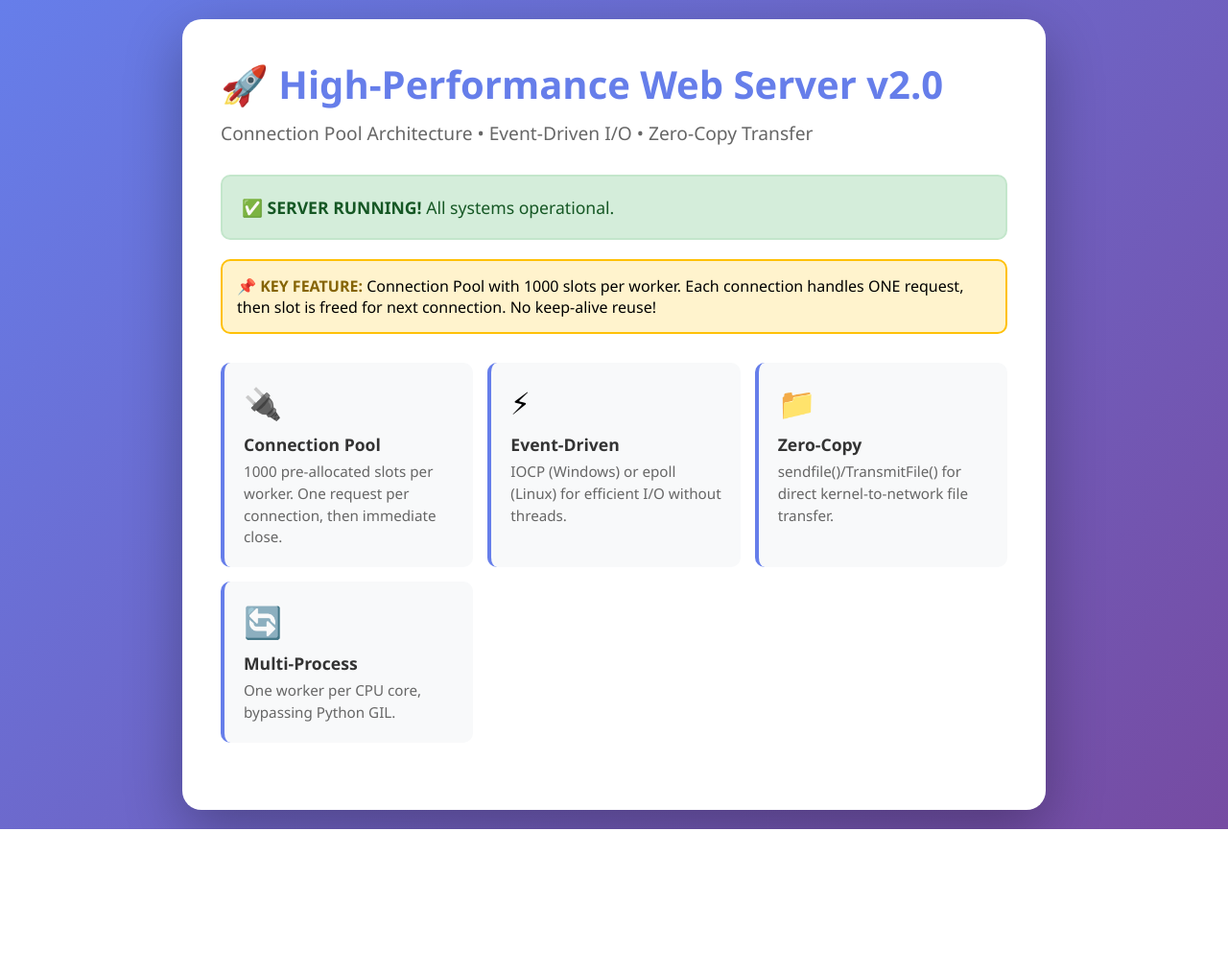
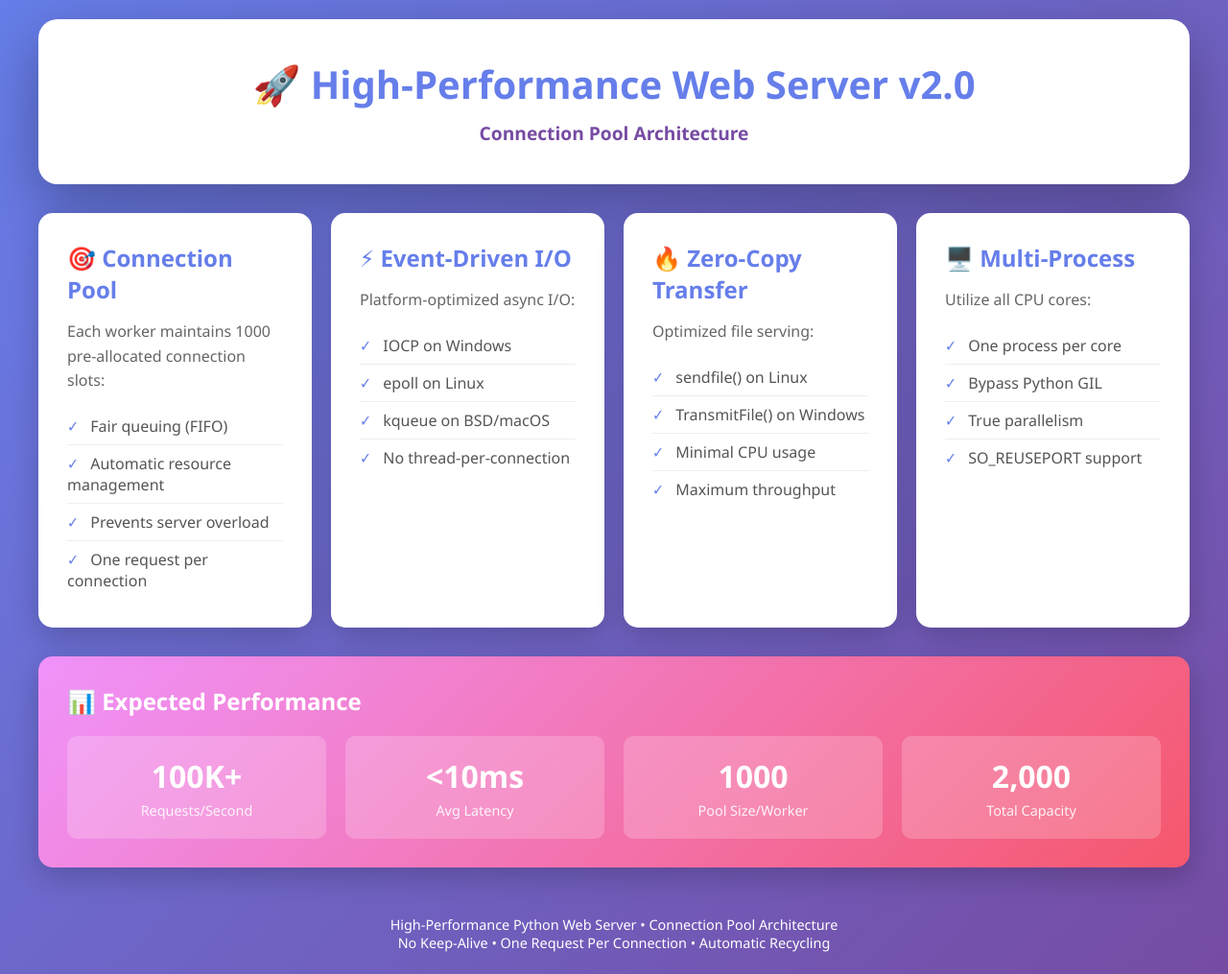
Before and after one commit to Raedyassin/100K-RPS-problem, a plain HTML site: page static/index.html in a window 1280 px wide. Shown: the top 1015 px of the page at 96% size. Before the commit the page ends 864 px from the top, so only its background shows below. Drawn offline with Linux system fonts and the light colour scheme.

Commit message:
feat: test for run

```diff
--- a/static/index.html
+++ b/static/index.html
@@ -1,86 +1,247 @@
 <!DOCTYPE html>
-<html>
+<html lang="en">
 <head>
-    <title>High-Performance Web Server v2.0</title>
+    <meta charset="UTF-8">
+    <meta name="viewport" content="width=device-width, initial-scale=1.0">
+    <title>High-Performance Server v2.0 - Connection Pool Architecture</title>
     <style>
-        * { margin: 0; padding: 0; box-sizing: border-box; }
+        * {
+            margin: 0;
+            padding: 0;
+            box-sizing: border-box;
+        }
+
         body {
             font-family: 'Segoe UI', Tahoma, Geneva, Verdana, sans-serif;
             background: linear-gradient(135deg, #667eea 0%, #764ba2 100%);
             min-height: 100vh;
-            display: flex;
-            align-items: center;
-            justify-content: center;
             padding: 20px;
+            color: #333;
         }
+
         .container {
+            max-width: 1200px;
+            margin: 0 auto;
+        }
+
+        .header {
             background: white;
             border-radius: 20px;
             padding: 40px;
-            max-width: 900px;
             box-shadow: 0 20px 60px rgba(0,0,0,0.3);
+            margin-bottom: 30px;
+            text-align: center;
         }
-        h1 { color: #667eea; font-size: 2.5em; margin-bottom: 10px; }
-        .subtitle { color: #666; font-size: 1.2em; margin-bottom: 30px; }
-        .success { background: #d4edda; border: 2px solid #c3e6cb; color: #155724;
-                   padding: 20px; border-radius: 10px; margin: 20px 0; font-size: 1.1em; }
-        .architecture {
+
+        h1 {
+            color: #667eea;
+            font-size: 2.5em;
+            margin-bottom: 10px;
+        }
+
+        .subtitle {
+            color: #764ba2;
+            font-size: 1.2em;
+            font-weight: 600;
+        }
+
+        .cards {
             display: grid;
-            grid-template-columns: repeat(auto-fit, minmax(200px, 1fr));
-            gap: 15px;
-            margin: 30px 0;
+            grid-template-columns: repeat(auto-fit, minmax(280px, 1fr));
+            gap: 20px;
+            margin-bottom: 30px;
         }
-        .feature {
-            background: #f8f9fa;
+
+        .card {
+            background: white;
+            border-radius: 15px;
+            padding: 30px;
+            box-shadow: 0 10px 30px rgba(0,0,0,0.2);
+            transition: transform 0.3s ease, box-shadow 0.3s ease;
+        }
+
+        .card:hover {
+            transform: translateY(-5px);
+            box-shadow: 0 15px 40px rgba(0,0,0,0.3);
+        }
+
+        .card h2 {
+            color: #667eea;
+            margin-bottom: 15px;
+            font-size: 1.5em;
+        }
+
+        .card p {
+            color: #666;
+            line-height: 1.6;
+            margin-bottom: 10px;
+        }
+
+        .feature-list {
+            list-style: none;
+            margin-top: 15px;
+        }
+
+        .feature-list li {
+            padding: 8px 0;
+            color: #555;
+            border-bottom: 1px solid #eee;
+        }
+
+        .feature-list li:last-child {
+            border-bottom: none;
+        }
+
+        .feature-list li::before {
+            content: "✓ ";
+            color: #667eea;
+            font-weight: bold;
+            margin-right: 8px;
+        }
+
+        .stats {
+            background: linear-gradient(135deg, #f093fb 0%, #f5576c 100%);
+            color: white;
+            border-radius: 15px;
+            padding: 30px;
+            box-shadow: 0 10px 30px rgba(0,0,0,0.2);
+        }
+
+        .stats h2 {
+            margin-bottom: 20px;
+        }
+
+        .stat-grid {
+            display: grid;
+            grid-template-columns: repeat(auto-fit, minmax(150px, 1fr));
+            gap: 20px;
+        }
+
+        .stat-item {
+            background: rgba(255,255,255,0.2);
             padding: 20px;
             border-radius: 10px;
-            border-left: 4px solid #667eea;
+            text-align: center;
         }
-        .feature-icon { font-size: 2em; margin-bottom: 10px; }
-        .feature-title { font-weight: bold; color: #333; margin-bottom: 5px; font-size: 1.1em; }
-        .feature-desc { color: #666; font-size: 0.95em; line-height: 1.5; }
-        .highlight { background: #fff3cd; border: 2px solid #ffc107; padding: 15px;
-                     border-radius: 10px; margin: 20px 0; }
-        .highlight strong { color: #856404; }
+
+        .stat-value {
+            font-size: 2em;
+            font-weight: bold;
+            margin-bottom: 5px;
+        }
+
+        .stat-label {
+            font-size: 0.9em;
+            opacity: 0.9;
+        }
+
+        .footer {
+            text-align: center;
+            color: white;
+            margin-top: 30px;
+            padding: 20px;
+            font-size: 0.9em;
+        }
+
+        @media (max-width: 768px) {
+            h1 {
+                font-size: 1.8em;
+            }
+
+            .cards {
+                grid-template-columns: 1fr;
+            }
+        }
     </style>
 </head>
 <body>
     <div class="container">
-        <h1>🚀 High-Performance Web Server v2.0</h1>
-        <p class="subtitle">Connection Pool Architecture • Event-Driven I/O • Zero-Copy Transfer</p>
-
-        <div class="success">
-            <strong>✅ SERVER RUNNING!</strong> All systems operational.
+        <div class="header">
+            <h1>🚀 High-Performance Web Server v2.0</h1>
+            <p class="subtitle">Connection Pool Architecture</p>
         </div>
 
-        <div class="highlight">
-            <strong>📌 KEY FEATURE:</strong> Connection Pool with 1000 slots per worker.
-            Each connection handles ONE request, then slot is freed for next connection.
-            No keep-alive reuse!
+        <div class="cards">
+            <div class="card">
+                <h2>🎯 Connection Pool</h2>
+                <p>Each worker maintains 1000 pre-allocated connection slots:</p>
+                <ul class="feature-list">
+                    <li>Fair queuing (FIFO)</li>
+                    <li>Automatic resource management</li>
+                    <li>Prevents server overload</li>
+                    <li>One request per connection</li>
+                </ul>
+            </div>
+
+            <div class="card">
+                <h2>⚡ Event-Driven I/O</h2>
+                <p>Platform-optimized async I/O:</p>
+                <ul class="feature-list">
+                    <li>IOCP on Windows</li>
+                    <li>epoll on Linux</li>
+                    <li>kqueue on BSD/macOS</li>
+                    <li>No thread-per-connection</li>
+                </ul>
+            </div>
+
+            <div class="card">
+                <h2>🔥 Zero-Copy Transfer</h2>
+                <p>Optimized file serving:</p>
+                <ul class="feature-list">
+                    <li>sendfile() on Linux</li>
+                    <li>TransmitFile() on Windows</li>
+                    <li>Minimal CPU usage</li>
+                    <li>Maximum throughput</li>
+                </ul>
+            </div>
+
+            <div class="card">
+                <h2>🖥️ Multi-Process</h2>
+                <p>Utilize all CPU cores:</p>
+                <ul class="feature-list">
+                    <li>One process per core</li>
+                    <li>Bypass Python GIL</li>
+                    <li>True parallelism</li>
+                    <li>SO_REUSEPORT support</li>
+                </ul>
+            </div>
         </div>
 
-        <div class="architecture">
-            <div class="feature">
-                <div class="feature-icon">🔌</div>
-                <div class="feature-title">Connection Pool</div>
-                <div class="feature-desc">1000 pre-allocated slots per worker. One request per connection, then immediate close.</div>
-            </div>
-            <div class="feature">
-                <div class="feature-icon">⚡</div>
-                <div class="feature-title">Event-Driven</div>
-                <div class="feature-desc">IOCP (Windows) or epoll (Linux) for efficient I/O without threads.</div>
-            </div>
-            <div class="feature">
-                <div class="feature-icon">📁</div>
-                <div class="feature-title">Zero-Copy</div>
-                <div class="feature-desc">sendfile()/TransmitFile() for direct kernel-to-network file transfer.</div>
-            </div>
-            <div class="feature">
-                <div class="feature-icon">🔄</div>
-                <div class="feature-title">Multi-Process</div>
-                <div class="feature-desc">One worker per CPU core, bypassing Python GIL.</div>
+        <div class="stats">
+            <h2>📊 Expected Performance</h2>
+            <div class="stat-grid">
+                <div class="stat-item">
+                    <div class="stat-value">100K+</div>
+                    <div class="stat-label">Requests/Second</div>
+                </div>
+                <div class="stat-item">
+                    <div class="stat-value">&lt;10ms</div>
+                    <div class="stat-label">Avg Latency</div>
+                </div>
+                <div class="stat-item">
+                    <div class="stat-value">1000</div>
+                    <div class="stat-label">Pool Size/Worker</div>
+                </div>
+                <div class="stat-item">
+                    <div class="stat-value" id="total-capacity">-</div>
+                    <div class="stat-label">Total Capacity</div>
+                </div>
             </div>
         </div>
+
+        <div class="footer">
+            <p>High-Performance Python Web Server • Connection Pool Architecture</p>
+            <p>No Keep-Alive • One Request Per Connection • Automatic Recycling</p>
+        </div>
     </div>
+
+    <script>
+        // Calculate total capacity (workers × pool size)
+        // This is a demo - in production you'd fetch this from server
+        const cpuCores = navigator.hardwareConcurrency || 4;
+        const poolSize = 1000;
+        const totalCapacity = cpuCores * poolSize;
+        document.getElementById('total-capacity').textContent = totalCapacity.toLocaleString();
+    </script>
 </body>
 </html>
```
Also changed, not shown: deleted/index.html (added, +86 -0 lines).
